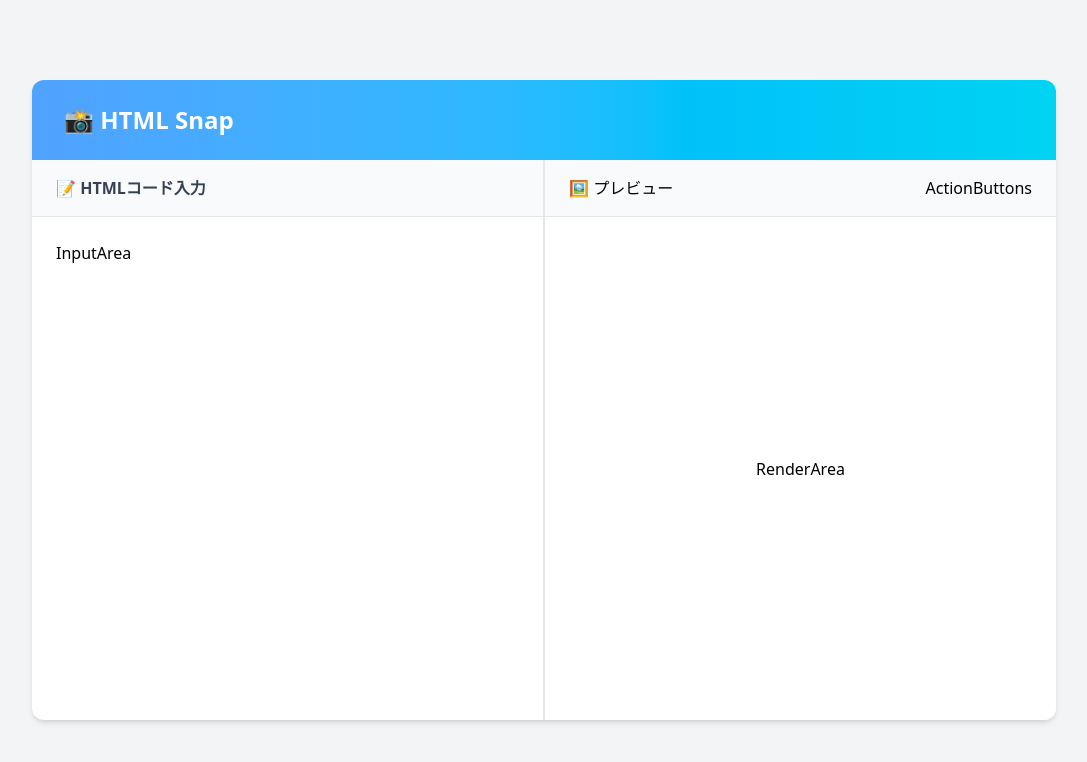
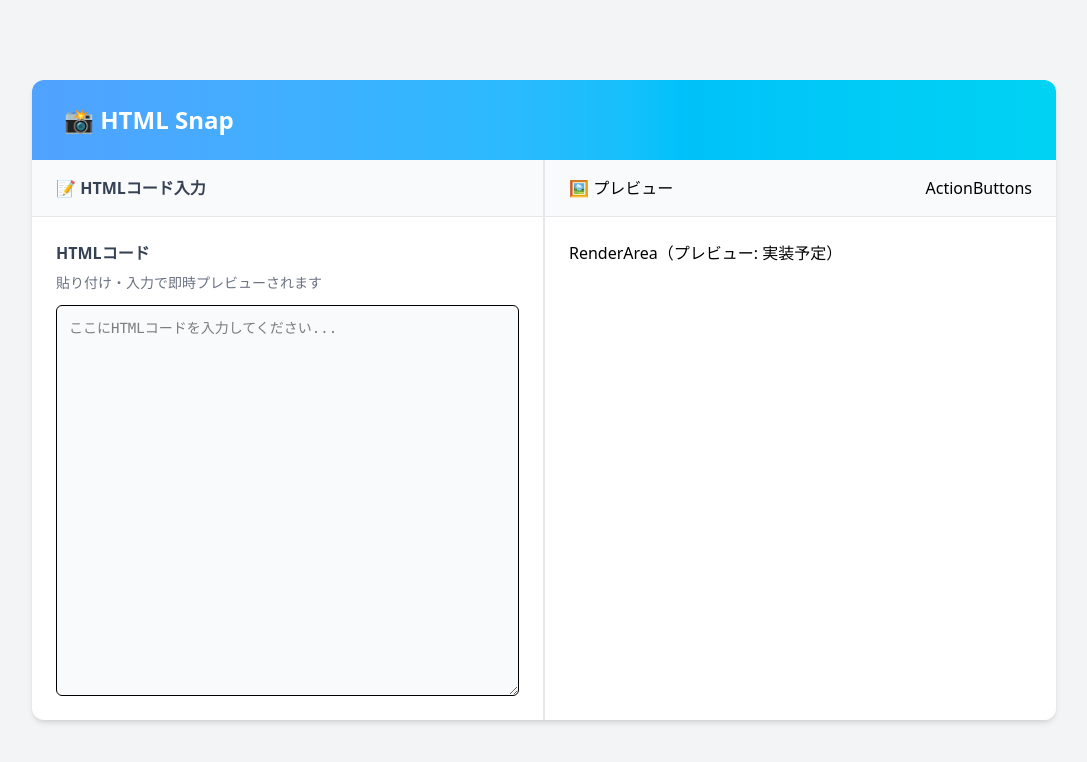
Before and after one commit to Meerkat39/HTML-Snap, a Next.js app: page / in a window 1280 px wide. Shown: the top 762 px of the page, without its empty margins (96-1183 px from the left). Built offline with nearby package versions, Linux system fonts and the light colour scheme.

Commit message:
feat: HTMLコード入力機能（InputArea）のMVP実装・主要ロジック分離・単体テスト追加

```diff
--- a/jest.config.js
+++ b/jest.config.js
@@ -4,6 +4,7 @@ module.exports = {
   transform: {
     "^.+\\.(ts|tsx)$": "ts-jest",
   },
+  moduleFileExtensions: ["ts", "tsx", "js", "jsx"],
   testPathIgnorePatterns: ["/node_modules/", "/.next/"],
-  moduleFileExtensions: ["ts", "tsx", "js", "jsx"],
+  setupFilesAfterEnv: ["@testing-library/jest-dom"],
 };
--- a/package.json
+++ b/package.json
@@ -15,6 +15,8 @@
     "react-dom": "19.1.0"
   },
   "devDependencies": {
+    "@babel/preset-env": "^7.28.3",
+    "@babel/preset-react": "^7.27.1",
     "@eslint/eslintrc": "^3",
     "@tailwindcss/postcss": "^4",
     "@testing-library/jest-dom": "^6.7.0",
@@ -24,6 +26,7 @@
     "@types/react": "^19",
     "@types/react-dom": "^19",
     "@types/testing-library__react": "^10.0.1",
+    "babel-jest": "^30.0.5",
     "eslint": "^9",
     "eslint-config-next": "15.4.6",
     "jest": "^29.7.0",
--- a/src/app/page.tsx
+++ b/src/app/page.tsx
@@ -1,39 +1,38 @@
 // メインページ初期化：主要コンポーネントの配置（中身は未実装）
-import ActionButtons from "../components/ActionButtons";
-import InputArea from "../components/InputArea";
-import RenderArea from "../components/RenderArea";
+"use client";
+import React, { useState } from "react";
+import Header from "../components/Header";
+import InputPane from "../components/InputPane";
+import PreviewPane from "../components/PreviewPane";
 
 export default function Home() {
+  // 入力値の状態管理（親で一元管理）
+  const [inputValue, setInputValue] = useState("");
+
+  // 入力イベントハンドラ
+  const handleInputChange = (e: React.ChangeEvent<HTMLTextAreaElement>) => {
+    setInputValue(e.target.value);
+  };
+
+  // ペースト時サニタイズ用コールバック
+  const handlePasteSanitized = (sanitized: string) => {
+    // サニタイズ済みHTMLを安全に状態更新
+    setInputValue(sanitized);
+  };
+
   return (
     <div className="min-h-screen bg-gray-100 flex items-center justify-center p-4">
       <div className="container max-w-5xl w-full bg-white rounded-xl shadow-md overflow-hidden">
         {/* ヘッダー */}
-        <header className="bg-gradient-to-r from-blue-400 to-cyan-400 text-white px-8 py-6 flex items-center justify-between">
-          <h1 className="text-2xl font-bold">📸 HTML Snap</h1>
-        </header>
+        <Header />
         {/* メイン2ペイン */}
         <main className="flex flex-col md:flex-row h-[70vh]">
-          {/* 左ペイン：HTML入力 */}
-          <section className="flex-1 border-b-2 md:border-b-0 md:border-r-2 border-gray-200 flex flex-col">
-            <div className="bg-gray-50 px-6 py-4 border-b border-gray-200 font-semibold text-gray-700">
-              📝 HTMLコード入力
-            </div>
-            <div className="flex-1 p-6">
-              <InputArea />
-            </div>
-          </section>
-          {/* 右ペイン：プレビュー＋操作 */}
-          <section className="flex-1 flex flex-col">
-            <div className="bg-gray-50 px-6 py-4 border-b border-gray-200 flex items-center justify-between">
-              <span>🖼️ プレビュー</span>
-              <div>
-                <ActionButtons />
-              </div>
-            </div>
-            <div className="flex-1 p-6 flex items-center justify-center bg-white">
-              <RenderArea />
-            </div>
-          </section>
+          <InputPane
+            value={inputValue}
+            onChange={handleInputChange}
+            onPasteSanitized={handlePasteSanitized}
+          />
+          <PreviewPane html={inputValue} />
         </main>
       </div>
     </div>
--- /dev/null
+++ b/src/components/ClearButton.tsx
@@ -0,0 +1,25 @@
+// 入力欄のクリアボタン専用コンポーネント
+// visible: 表示するかどうか
+// onClick: クリア処理
+// textareaRef: フォーカス制御用
+
+interface ClearButtonProps {
+  visible: boolean;
+  onClick: () => void;
+}
+
+const ClearButton = ({ visible, onClick }: ClearButtonProps) => {
+  if (!visible) return null;
+  return (
+    <button
+      type="button"
+      className="absolute top-2 right-2 px-2 py-1 text-xs bg-gray-200 rounded hover:bg-gray-300 focus:outline-blue-400"
+      onClick={onClick}
+      aria-label="入力内容をクリア"
+    >
+      クリア
+    </button>
+  );
+};
+
+export default ClearButton;
--- /dev/null
+++ b/src/components/Header.tsx
@@ -0,0 +1,11 @@
+// ヘッダーコンポーネント
+
+const Header = () => {
+  return (
+    <header className="bg-gradient-to-r from-blue-400 to-cyan-400 text-white px-8 py-6 flex items-center justify-between">
+      <h1 className="text-2xl font-bold">📸 HTML Snap</h1>
+    </header>
+  );
+};
+
+export default Header;
--- a/src/components/InputArea.tsx
+++ b/src/components/InputArea.tsx
@@ -1,5 +1,81 @@
-const InputArea = () => {
-  return <div>InputArea</div>;
+"use client";
+import React, { useMemo, useRef } from "react";
+import { sanitizeHtml, validateHtml } from "../utils/html";
+import ClearButton from "./ClearButton";
+import InputErrorMessage from "./InputErrorMessage";
+
+// HTMLコード入力欄のprops定義
+// value: 入力値
+// onChange: 入力値変更時のハンドラ
+// onPasteSanitized: ペースト時サニタイズ用コールバック（任意）
+type InputAreaProps = {
+  value: string;
+  onChange: (e: React.ChangeEvent<HTMLTextAreaElement>) => void;
+  onPasteSanitized?: (sanitized: string) => void;
+};
+
+const InputArea = ({ value, onChange, onPasteSanitized }: InputAreaProps) => {
+  // 入力欄のDOM参照（クリア・フォーカス用）
+  const textareaRef = useRef<HTMLTextAreaElement>(null);
+
+  // 入力値クリア＆フォーカス復帰
+  const handleClear = () => {
+    const event = {
+      target: { value: "" },
+    } as React.ChangeEvent<HTMLTextAreaElement>;
+    onChange(event);
+    textareaRef.current?.focus();
+  };
+
+  // サニタイズ・バリデーション判定（useMemoで最適化）
+  const { hasDanger } = useMemo(() => sanitizeHtml(value), [value]);
+  const isValid = useMemo(() => validateHtml(value), [value]);
+
+  // ペースト時サニタイズ（危険タグ除去時のみ親に通知）
+  const handlePaste = (e: React.ClipboardEvent<HTMLTextAreaElement>) => {
+    const pasted = e.clipboardData.getData("text");
+    const { sanitized } = sanitizeHtml(pasted);
+    if (sanitized !== pasted && onPasteSanitized) {
+      e.preventDefault();
+      onPasteSanitized(sanitized);
+    }
+    // 通常はそのまま貼り付け
+  };
+
+  // エラーメッセージ生成
+  const errorMsg = hasDanger
+    ? "危険なタグ（script, iframe等）が含まれています。安全のため除去されます。"
+    : !isValid
+    ? "HTML構文に誤りがあります（タグ閉じ忘れ等）。"
+    : "";
+
+  return (
+    <div className="flex flex-col gap-2 w-full h-full">
+      {/* ラベル・説明・エラー */}
+      <label htmlFor="htmlInput" className="font-semibold text-gray-700">
+        HTMLコード
+      </label>
+      <span className="text-sm text-gray-500 mb-1">
+        貼り付け・入力で即時プレビューされます
+      </span>
+      <InputErrorMessage errorMsg={errorMsg} />
+
+      {/* 入力欄＋クリアボタン */}
+      <div className="relative h-full">
+        <textarea
+          ref={textareaRef}
+          id="htmlInput"
+          className="w-full h-full min-h-[180px] max-h-full p-3 border rounded-md bg-gray-50 text-sm font-mono resize-vertical focus:outline-blue-400 pr-16"
+          placeholder="ここにHTMLコードを入力してください..."
+          aria-label="HTMLコード入力欄"
+          value={value}
+          onChange={onChange}
+          onPaste={handlePaste}
+        />
+        <ClearButton visible={!!value} onClick={handleClear} />
+      </div>
+    </div>
+  );
 };
 
 export default InputArea;
--- /dev/null
+++ b/src/components/InputErrorMessage.tsx
@@ -0,0 +1,17 @@
+// 入力欄のエラー表示専用コンポーネント
+// errorMsg: エラーメッセージ（空文字なら非表示）
+
+type InputErrorMessageProps = {
+  errorMsg: string;
+};
+
+const InputErrorMessage = ({ errorMsg }: InputErrorMessageProps) => {
+  if (!errorMsg) return null;
+  return (
+    <div className="mt-2 text-sm text-red-600 border border-red-200 bg-red-50 rounded p-2">
+      {errorMsg}
+    </div>
+  );
+};
+
+export default InputErrorMessage;
--- /dev/null
+++ b/src/components/InputPane.tsx
@@ -0,0 +1,29 @@
+// 入力欄ペイン（InputAreaをラップ）
+import InputArea from "./InputArea";
+
+// props: 入力値・onChange・ペースト時サニタイズ用コールバック
+type InputPaneProps = {
+  value: string;
+  onChange: (e: React.ChangeEvent<HTMLTextAreaElement>) => void;
+  onPasteSanitized?: (sanitized: string) => void; // 追加
+};
+
+const InputPane = ({ value, onChange, onPasteSanitized }: InputPaneProps) => {
+  return (
+    <section className="flex-1 border-b-2 md:border-b-0 md:border-r-2 border-gray-200 flex flex-col">
+      <div className="bg-gray-50 px-6 py-4 border-b border-gray-200 font-semibold text-gray-700">
+        📝 HTMLコード入力
+      </div>
+      <div className="flex-1 p-6">
+        {/* InputAreaにonPasteSanitizedを渡す */}
+        <InputArea
+          value={value}
+          onChange={onChange}
+          onPasteSanitized={onPasteSanitized}
+        />
+      </div>
+    </section>
+  );
+};
+
+export default InputPane;
--- /dev/null
+++ b/src/components/PreviewPane.tsx
@@ -0,0 +1,25 @@
+// プレビューペイン（RenderArea＋ActionButtonsをラップ）
+import ActionButtons from "./ActionButtons";
+import RenderArea from "./RenderArea";
+
+type PreviewPaneProps = {
+  html: string;
+};
+
+const PreviewPane = ({ html }: PreviewPaneProps) => {
+  return (
+    <section className="flex-1 flex flex-col">
+      <div className="bg-gray-50 px-6 py-4 border-b border-gray-200 flex items-center justify-between">
+        <span>🖼️ プレビュー</span>
+        <div>
+          <ActionButtons />
+        </div>
+      </div>
+      <div className="flex-1 p-6 flex items-center justify-center bg-white">
+        <RenderArea html={html} />
+      </div>
+    </section>
+  );
+};
+
+export default PreviewPane;
--- a/src/components/RenderArea.tsx
+++ b/src/components/RenderArea.tsx
@@ -1,5 +1,13 @@
-const RenderArea = () => {
-  return <div>RenderArea</div>;
+// プレビュー表示エリア: htmlをpropsで受け取り表示
+type RenderAreaProps = {
+  html: string;
+};
+
+const RenderArea = ({ html }: RenderAreaProps) => {
+  // TODO: htmlをサニタイズしてdangerouslySetInnerHTMLで表示
+  return (
+    <div className="w-full h-full">RenderArea（プレビュー: 実装予定）</div>
+  );
 };
 
 export default RenderArea;
--- /dev/null
+++ b/src/utils/html.ts
@@ -0,0 +1,23 @@
+// HTML関連ユーティリティ関数群
+// sanitizeHtml: 危険タグ除去
+// validateHtml: HTML構文チェック
+
+export const sanitizeHtml = (
+  html: string
+): { sanitized: string; hasDanger: boolean } => {
+  const dangerTags =
+    /<(script|iframe|object|embed|style|link|meta)[\s\S]*?>[\s\S]*?<\/\1>|<(script|iframe|object|embed|style|link|meta)[^>]*\/>/gi;
+  const hasDanger = dangerTags.test(html);
+  const sanitized = html.replace(dangerTags, "");
+  return { sanitized, hasDanger };
+};
+
+export const validateHtml = (html: string): boolean => {
+  if (!html.trim()) return true;
+  try {
+    const doc = new window.DOMParser().parseFromString(html, "text/html");
+    return !doc.body.innerHTML.includes("parsererror");
+  } catch {
+    return false;
+  }
+};
```
Also changed, not shown: tsconfig.json (+17 -4 lines), 3 other files (tests, documents, lock files or other folders).
